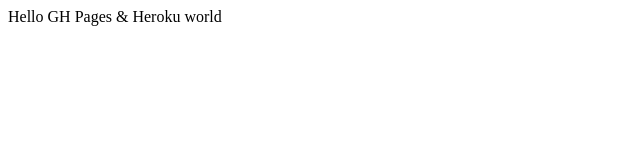
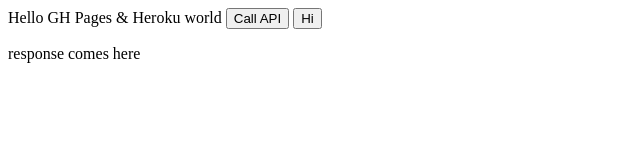
Before and after one commit to klaki892/gh-pages-and-heroku, a plain HTML site: page website/index.html in a window 1280 px wide. Shown: the whole page, without its empty margins (0-640 px from the left). Drawn offline with Linux system fonts and the light colour scheme.

Commit message:
enabled cors and added api website call

```diff
--- a/herokuAPI/package.json
+++ b/herokuAPI/package.json
@@ -5,6 +5,7 @@
   "main": "server.js",
   "dependencies": {
     "body-parser": "^1.18.3",
+    "cors": "^2.8.5",
     "ejs": "^2.6.1",
     "express": "^4.16.4",
     "mongodb": "^3.2.3",
--- a/herokuAPI/server.js
+++ b/herokuAPI/server.js
@@ -1,5 +1,8 @@
 const express = require('express');
 const server = express();
+
+server.use(cors());
+
 let data = require('./data');
 
 const body_parser = require('body-parser');
--- a/website/index.html
+++ b/website/index.html
@@ -1 +1,18 @@
+<script>
+async function userAction() {
+  const response = await fetch('https://klaki-test-app.herokuapp.com/items');
+
+  const myJson = await response.json(); //extract JSON from the http response
+  document.getElementById("dynamic").innerHTML = JSON.stringify(myJson);
+}
+
+function hi(){
+	alert("hi");
+}
+
+</script>
 <html>Hello GH Pages & Heroku world </html>
+<button type="button" onclick="userAction()"> Call API </button>
+<button type="button" onclick="hi()"> Hi </button>
+
+<p id = "dynamic"> response comes here </p>
```
Also changed, not shown: 1 other file.
